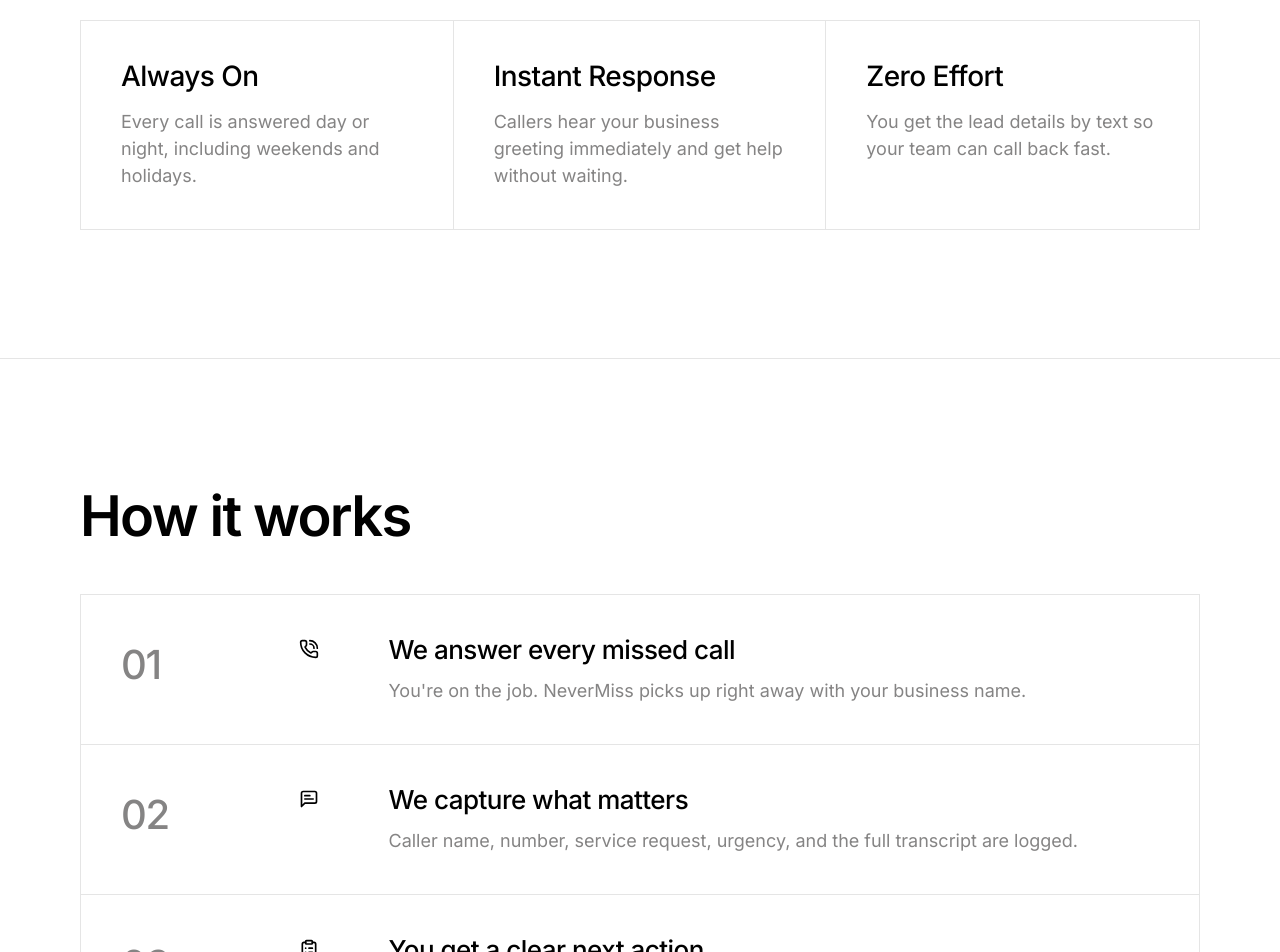
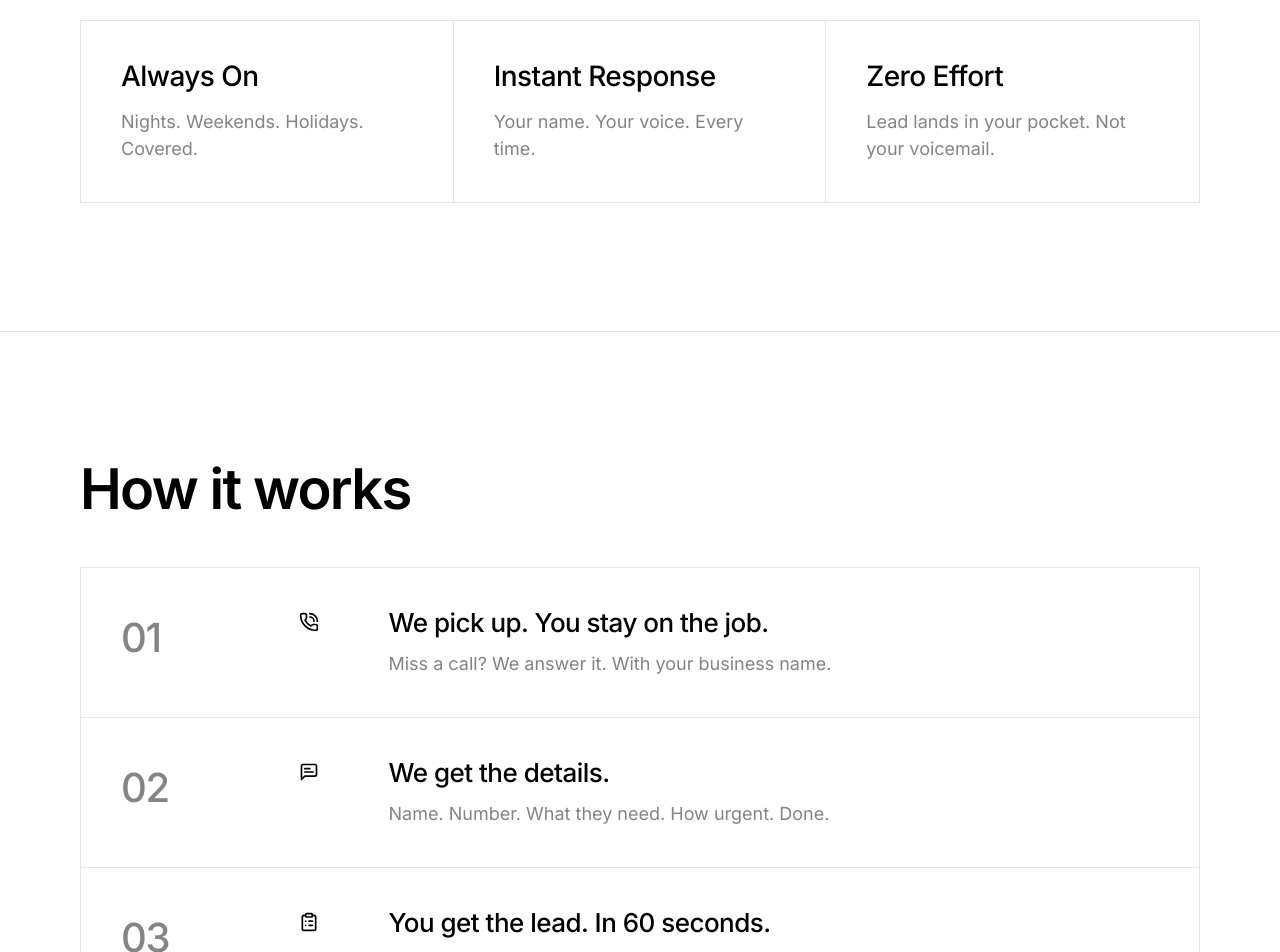
Before and after one commit to SteveMichael001/nevermiss, a Next.js app in the folder apps/web/: page / in a window 1280 px wide. Shown: the part 1848-2800 px from the top of the page. Built offline with nearby package versions, Linux system fonts and the light colour scheme.

Commit message:
Punch up copy with Ramp-style brevity

```diff
--- a/apps/web/app/page.tsx
+++ b/apps/web/app/page.tsx
@@ -8,15 +8,15 @@ const LOGOS = ['RIDGELINE HVAC', 'ATLAS PLUMBING', 'NORTHSTAR ROOFING', 'PRIME E
 const PILLARS = [
   {
     title: 'Always On',
-    body: 'Every call is answered day or night, including weekends and holidays.',
+    body: 'Nights. Weekends. Holidays. Covered.',
   },
   {
     title: 'Instant Response',
-    body: 'Callers hear your business greeting immediately and get help without waiting.',
+    body: 'Your name. Your voice. Every time.',
   },
   {
     title: 'Zero Effort',
-    body: 'You get the lead details by text so your team can call back fast.',
+    body: 'Lead lands in your pocket. Not your voicemail.',
   },
 ]
 
@@ -24,58 +24,58 @@ const STEPS = [
   {
     number: '01',
     icon: PhoneCall,
-    title: 'We answer every missed call',
-    body: "You're on the job. NeverMiss picks up right away with your business name.",
+    title: 'We pick up. You stay on the job.',
+    body: 'Miss a call? We answer it. With your business name.',
   },
   {
     number: '02',
     icon: MessageSquareText,
-    title: 'We capture what matters',
-    body: 'Caller name, number, service request, urgency, and the full transcript are logged.',
+    title: 'We get the details.',
+    body: 'Name. Number. What they need. How urgent. Done.',
   },
   {
     number: '03',
     icon: ClipboardList,
-    title: 'You get a clear next action',
-    body: 'Your team gets a text summary fast so the right person can follow up first.',
+    title: 'You get the lead. In 60 seconds.',
+    body: 'Text hits your phone. Call them back first.',
   },
 ]
 
 const SOCIAL_PROOF = [
   {
     name: 'Daniel Ortega',
-    title: 'Owner, Ortega Plumbing',
-    quote: 'We stopped losing evening calls the first week.',
+    title: 'Ortega Plumbing',
+    quote: 'First week. Evening calls stopped leaking.',
     image: 'https://i.pravatar.cc/400?img=12',
   },
   {
     name: 'Mia Patel',
-    title: 'Dispatcher, Harbor HVAC',
-    quote: 'The summaries are clear. We call back faster.',
+    title: 'Harbor HVAC',
+    quote: 'Clear summaries. Faster callbacks.',
     image: 'https://i.pravatar.cc/400?img=32',
   },
   {
     name: 'Chris Bowman',
-    title: 'Owner, Bowman Electric',
-    quote: 'It sounds professional and consistent every time.',
+    title: 'Bowman Electric',
+    quote: 'Sounds like us. Every single time.',
     image: 'https://i.pravatar.cc/400?img=15',
   },
   {
     name: 'Ariana Lewis',
-    title: 'Office Manager, Apex Roofing',
-    quote: 'No more voicemail cleanup every morning.',
+    title: 'Apex Roofing',
+    quote: 'Voicemail cleanup? Gone.',
     image: 'https://i.pravatar.cc/400?img=24',
   },
   {
     name: 'Jared Kim',
-    title: 'Owner, Kim Mechanical',
-    quote: 'After-hours jobs now turn into booked work.',
+    title: 'Kim Mechanical',
+    quote: 'After-hours leads. Booked jobs.',
     image: 'https://i.pravatar.cc/400?img=59',
   },
   {
     name: 'Sofia Martin',
-    title: 'Operations, Precision Drains',
-    quote: 'Our team finally has one clear call workflow.',
+    title: 'Precision Drains',
+    quote: 'One workflow. Zero chaos.',
     image: 'https://i.pravatar.cc/400?img=47',
   },
 ]
@@ -106,7 +106,7 @@ export default function LandingPage() {
             <div className="col-span-12">
               <h1 className="text-[clamp(52px,11vw,96px)] leading-[0.92] tracking-[-0.04em] font-semibold">That call just went<br />to your competitor.</h1>
               <p className="mt-8 max-w-2xl text-[18px] md:text-[20px] text-[var(--nm-gray)] leading-[1.5]">
-                You&apos;re on the job. NeverMiss answers every call and texts the details.
+                We answer. We capture. You close.
               </p>
               <div className="mt-10">
                 <Link href="/signup" className="nm-btn-primary">
@@ -126,7 +126,7 @@ export default function LandingPage() {
               <CounterStat end={130000} prefix="$" duration={2200} />
             </p>
             <p className="mt-6 text-[18px] md:text-[20px] text-[var(--nm-gray)] max-w-3xl mx-auto leading-[1.5]">
-              One missed call per day can cost a contractor up to $130,000 a year.
+              One missed call a day. That&apos;s what it costs you.
             </p>
           </ScrollReveal>
           <StaggerContainer className="mt-14 grid grid-cols-1 md:grid-cols-3 gap-4 md:gap-6 max-w-4xl mx-auto" delayChildren={0.15}>
@@ -178,7 +178,7 @@ export default function LandingPage() {
       <section className="nm-section">
         <div className="landing-container">
           <ScrollReveal>
-            <h2 className="text-[38px] md:text-[56px] tracking-[-0.03em] leading-[1.05] font-semibold">Built for speed and clarity.</h2>
+            <h2 className="text-[38px] md:text-[56px] tracking-[-0.03em] leading-[1.05] font-semibold">Speed. Clarity. Control.</h2>
           </ScrollReveal>
           <StaggerContainer className="mt-14 grid grid-cols-1 md:grid-cols-3 border border-[var(--nm-border)]" delayChildren={0.1}>
             {PILLARS.map((pillar) => (
@@ -218,7 +218,7 @@ export default function LandingPage() {
       <section className="nm-section">
         <div className="landing-container">
           <ScrollReveal>
-            <h2 className="text-[38px] md:text-[56px] tracking-[-0.03em] leading-[1.05] font-semibold">Contractors using NeverMiss</h2>
+            <h2 className="text-[38px] md:text-[56px] tracking-[-0.03em] leading-[1.05] font-semibold">Don&apos;t take our word for it.</h2>
           </ScrollReveal>
           <StaggerContainer className="mt-12 grid grid-cols-1 md:grid-cols-2 lg:grid-cols-3 gap-3 md:gap-4">
             {SOCIAL_PROOF.map((person) => (
@@ -243,7 +243,7 @@ export default function LandingPage() {
             <div className="max-w-2xl border border-[var(--nm-border)] p-8 md:p-10">
               <p className="text-sm tracking-[0.12em] uppercase text-[var(--nm-gray)]">Pricing</p>
               <h2 className="mt-4 text-[40px] md:text-[56px] tracking-[-0.03em] leading-[1.02] font-semibold">$297/month</h2>
-              <p className="mt-4 text-[18px] text-[var(--nm-gray)] leading-[1.5]">One plan. Everything you need to stop missed-call revenue loss.</p>
+              <p className="mt-4 text-[18px] text-[var(--nm-gray)] leading-[1.5]">One plan. No surprises. Cancel anytime.</p>
               <ul className="mt-8 space-y-3 text-[17px] text-[var(--nm-black)]">
                 {PRICING_FEATURES.map((feature) => (
                   <li key={feature}>{feature}</li>
```
